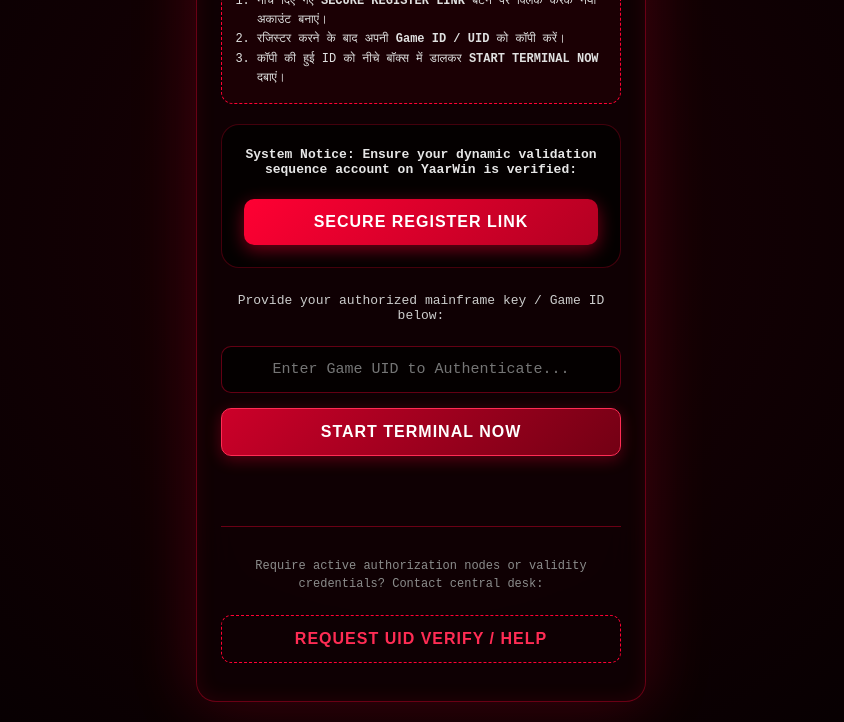
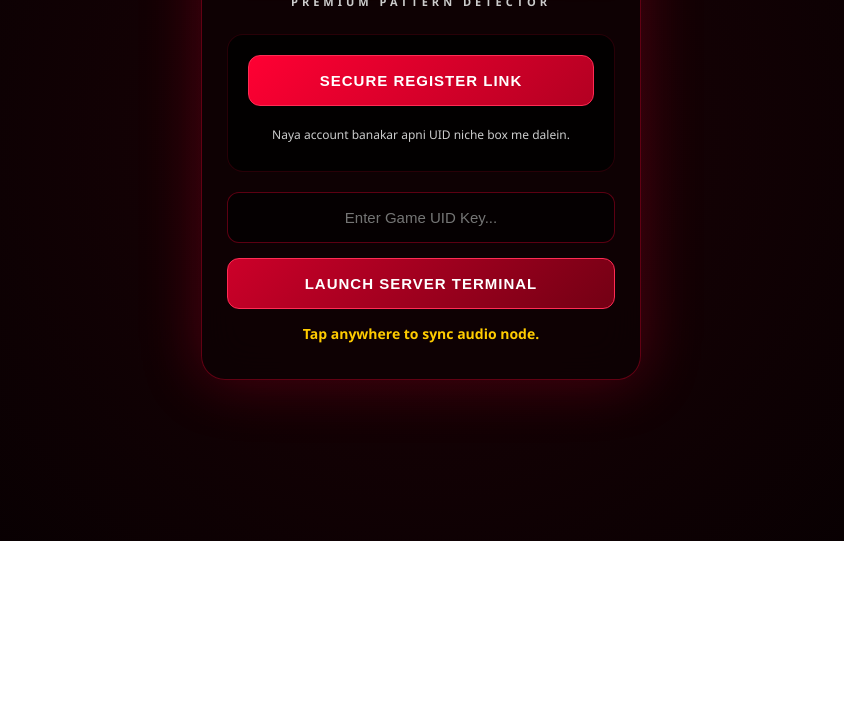
Before and after one commit to pjankushkumar-cmd/yaarwinwithhackii, a website: page public/index.html in a window 1280 px wide. Shown: the part 259-981 px from the top of the page, without its empty margins (219-1063 px from the left). After the commit the page ends 800 px from the top, so only its background shows below. Drawn offline with Linux system fonts and the light colour scheme.

Commit message:
Update index.html

```diff
--- a/public/index.html
+++ b/public/index.html
@@ -3,199 +3,168 @@
 <head>
     <meta charset="UTF-8">
     <meta name="viewport" content="width=device-width, initial-scale=1.0">
-    <link rel="stylesheet" href="style.css">
-    <title>Yaar Win with Hackii - Access Terminal</title>
+    <title>Yaar Win with Hackii - High-End Terminal</title>
     <style>
         :root {
-            --bg-dark-mainframe: #050001;
-            --bg-cyber-gradient: radial-gradient(circle at center, #1b0005 0%, #030001 100%);
-            --glass-card-matrix: rgba(15, 1, 4, 0.94);
-            --neon-red-mainframe: #ff0033;
-            --neon-glow-laser: #ff2c54;
-            --heavy-border-line: rgba(255, 0, 51, 0.38);
-            --text-high-contrast: #ffffff;
-            --text-secondary-dim: #cccccc;
+            --bg-dark: #030001;
+            --cyber-gradient: radial-gradient(circle at center, #1c0206 0%, #030001 100%);
+            --mainframe-card: rgba(14, 2, 4, 0.95);
+            --neon-red: #ff0033;
+            --neon-laser: #ff2c54;
+            --border-line: rgba(255, 0, 51, 0.35);
+            --text-main: #ffffff;
+            --text-dim: #cccccc;
         }
 
         body {
-            background: var(--bg-cyber-gradient);
-            color: var(--text-high-contrast);
-            font-family: 'Courier New', Courier, monospace, sans-serif;
+            background: var(--cyber-gradient);
+            color: var(--text-main);
+            font-family: 'Segoe UI', Roboto, Helvetica, sans-serif;
             margin: 0;
             padding: 0;
             display: flex;
-            flex-direction: column;
             min-height: 100vh;
             justify-content: center;
             align-items: center;
         }
 
         .container {
-            max-width: 450px;
+            max-width: 440px;
             width: 92%;
-            margin: 20px auto;
-            background: var(--glass-card-matrix);
-            padding: 38px 24px;
-            border-radius: 20px;
-            box-shadow: 0 0 65px rgba(255, 0, 51, 0.22), inset 0 0 20px rgba(255, 0, 51, 0.1);
-            border: 1px solid var(--heavy-border-line);
-            backdrop-filter: blur(22px);
+            background: var(--mainframe-card);
+            padding: 35px 25px;
+            border-radius: 24px;
+            box-shadow: 0 0 60px rgba(255, 0, 51, 0.25);
+            border: 1px solid var(--border-line);
+            backdrop-filter: blur(20px);
             box-sizing: border-box;
             text-align: center;
         }
 
         .hack-title {
-            font-size: 32px;
+            font-size: 30px;
             font-weight: 900;
-            margin: 4px 0;
-            letter-spacing: 3px;
-            text-transform: uppercase;
-            font-family: 'Segoe UI', Roboto, sans-serif;
+            margin: 5px 0;
+            letter-spacing: 2px;
+            color: var(--neon-red);
+            text-shadow: 0 0 25px rgba(255, 0, 51, 0.8);
         }
 
         .sub-title {
-            font-size: 12px;
-            letter-spacing: 5px;
+            font-size: 11px;
+            letter-spacing: 4px;
             text-transform: uppercase;
             margin-bottom: 25px;
-            color: var(--text-secondary-dim);
-            font-weight: 900;
+            color: var(--text-dim);
         }
 
-        /* New User Interactive Guide Box */
-        .guide-box {
-            background: rgba(255, 0, 51, 0.05);
-            border: 1px dashed var(--neon-red-mainframe);
-            border-radius: 12px;
-            padding: 15px;
+        .action-box {
+            background: rgba(0, 0, 0, 0.8);
+            padding: 20px;
+            border-radius: 16px;
             margin-bottom: 20px;
-            text-align: left;
-        }
-
-        .guide-box h4 {
-            margin: 0 0 8px 0;
-            color: var(--neon-glow-laser);
-            font-size: 14px;
-            text-transform: uppercase;
-            letter-spacing: 1px;
-        }
-
-        .guide-box ol {
-            margin: 0;
-            padding-left: 20px;
-            font-size: 12px;
-            color: #e0e0e0;
-            line-height: 1.6;
-        }
-
-        .notice-box {
-            background: rgba(5, 0, 1, 0.96);
-            padding: 22px;
-            border-radius: 18px;
-            margin-bottom: 25px;
-            border: 1px solid rgba(255, 0, 51, 0.25);
+            border: 1px solid rgba(255, 0, 51, 0.15);
         }
 
         input[type="text"] {
             width: 100%;
-            padding: 14px;
+            padding: 16px;
             margin-bottom: 15px;
-            background: rgba(0, 0, 0, 0.7);
-            border: 1px solid var(--heavy-border-line);
-            border-radius: 10px;
+            background: rgba(5, 1, 2, 0.9);
+            border: 1px solid var(--border-line);
+            border-radius: 12px;
             color: #fff;
-            font-family: monospace;
             box-sizing: border-box;
             text-align: center;
+            font-size: 15px;
             outline: none;
+            transition: all 0.3s ease;
         }
 
         input[type="text"]:focus {
-            border-color: var(--neon-glow-laser);
-            box-shadow: 0 0 12px rgba(255, 0, 51, 0.4);
+            border-color: var(--neon-laser);
+            box-shadow: 0 0 15px rgba(255, 0, 51, 0.4);
         }
 
         button {
             width: 100%;
-            padding: 14px;
+            padding: 16px;
             background: linear-gradient(135deg, #cc0029, #730014);
-            border: 1px solid var(--neon-glow-laser);
+            border: 1px solid var(--neon-laser);
             color: #fff;
             font-weight: bold;
-            border-radius: 10px;
+            font-size: 15px;
+            border-radius: 12px;
             cursor: pointer;
             letter-spacing: 1px;
-            box-shadow: 0 4px 15px rgba(255, 0, 51, 0.3);
             transition: all 0.3s ease;
         }
 
         button:hover {
             background: linear-gradient(135deg, #ff0033, #99001a);
-            box-shadow: 0 6px 20px rgba(255, 0, 51, 0.5);
+            box-shadow: 0 0 20px rgba(255, 0, 51, 0.6);
         }
 
         .btn-reg {
-            background: linear-gradient(135deg, #ff0033, #b30022) !important;
-            box-shadow: 0 5px 18px rgba(255, 0, 51, 0.45) !important;
-            border: none !important;
-            margin-top: 8px;
+            background: linear-gradient(135deg, #ff0033, #b30022);
+            margin-bottom: 12px;
         }
 
-        .btn-tg {
-            background: transparent !important;
-            border: 1px dashed var(--neon-red-mainframe) !important;
-            color: var(--neon-glow-laser) !important;
-            box-shadow: none !important;
-            margin-top: 10px;
-        }
-
-        .btn-tg:hover {
-            background: rgba(255, 0, 51, 0.1) !important;
+        .msg-display {
+            margin-top: 15px;
+            font-size: 14px;
+            font-weight: 700;
+            color: #ffcc00;
+            min-height: 20px;
         }
     </style>
 </head>
 <body>
-    <div class="container">
-        <h1 class="hack-title" style="color: var(--neon-red-mainframe); text-shadow: 0 0 30px rgba(255,0,51,0.85);">⚡YAAR WIN WITH HACKII ⚡</h1>
-        <h2 class="sub-title">DEEP PATTERN DETECTION MAINFRAME</h2>
 
-        <!-- New Member Dedicated Step Guide Panel -->
-        <div class="guide-box">
-            <h4>💡 NEW USER GUIDE (पढ़ें और सीखें):</h4>
-            <ol>
-                <li>नीचे दिए गए <strong>SECURE REGISTER LINK</strong> बटन पर क्लिक करके नया अकाउंट बनाएं।</li>
-                <li>रजिस्टर करने के बाद अपनी <strong>Game ID / UID</strong> को कॉपी करें।</li>
-                <li>कॉपी की हुई ID को नीचे बॉक्स में डालकर <strong>START TERMINAL NOW</strong> दबाएं।</li>
-            </ol>
+    <div class="container" onclick="playWelcomeVoice()">
+        <h1 class="hack-title">YAAR WIN MAINFRAME</h1>
+        <h2 class="sub-title">PREMIUM PATTERN DETECTOR</h2>
+
+        <div class="action-box">
+            <button class="btn-reg" onclick="window.location.href='https://4yaarwin.com/#/register?invitationCode=18426755757'">SECURE REGISTER LINK</button>
+            <p style="font-size: 12px; color: var(--text-dim); margin: 8px 0;">Naya account banakar apni UID niche box me dalein.</p>
         </div>
 
-        <div class="notice-box">
-            <p style="font-size: 13px; color: #fff; margin: 0 0 14px 0; font-weight: 600; opacity: 0.9;">System Notice: Ensure your dynamic validation sequence account on YaarWin is verified:</p>
-            <button class="btn-reg" onclick="window.location.href='https://4yaarwin.com/#/register?invitationCode=18426755757'">SECURE REGISTER LINK</button>
-        </div>
+        <input type="text" id="uidInput" placeholder="Enter Game UID Key...">
+        <button onclick="verifyUID()">LAUNCH SERVER TERMINAL</button>
 
-        <p style="font-size: 13px; color: var(--text-secondary-dim); margin-bottom: 8px;">Provide your authorized mainframe key / Game ID below:</p>
-        <input type="text" id="uidInput" placeholder="Enter Game UID to Authenticate...">
-        <button onclick="verifyUID()">START TERMINAL NOW</button>
-
-        <div id="msgBox" style="margin-top: 20px; font-size: 14px; font-weight: 600; min-height: 20px;"></div>
-
-        <hr style="border: 0; border-top: 1px solid var(--heavy-border-line); margin: 30px 0;">
-        <p style="font-size: 12px; color: #8c8c8c; line-height: 1.5;">Require active authorization nodes or validity credentials? Contact central desk:</p>
-        <button class="btn-tg" onclick="window.location.href='https://t.me/hackii_sureshote'">REQUEST UID VERIFY / HELP</button>
+        <div id="msgBox" class="msg-display">Tap anywhere to sync audio node.</div>
     </div>
 
     <script>
+        let voicePlayed = false;
+
+        // Link tap or interaction standard male AI voice logic
+        function playWelcomeVoice() {
+            if (voicePlayed) return;
+
+            const text = "HACKII yaar win panel me apka swagat hai. Kripya apni new yaar win ki id box me dalker panel ko open kare";
+            const utterance = new SpeechSynthesisUtterance(text);
+
+            // Fetching systems high quality male voice profiles
+            const voices = window.speechSynthesis.getVoices();
+            const maleVoice = voices.find(voice => voice.name.toLowerCase().includes('google hindi') || voice.name.toLowerCase().includes('male'));
+
+            if (maleVoice) utterance.voice = maleVoice;
+            utterance.rate = 0.95;
+            utterance.pitch = 1.0;
+
+            window.speechSynthesis.speak(utterance);
+            voicePlayed = true;
+            document.getElementById('msgBox').innerText = "Audio Stream Operational.";
+        }
+
         async function verifyUID() {
             const uid = document.getElementById('uidInput').value.trim();
             const msgBox = document.getElementById('msgBox');
 
-            // If new user clicks start without entering details, show user friendly custom guidelines alert
             if(!uid) {
-                alert("🔴 ATTENTION NEW MEMBER!\n\n1. Sabse pehle upar 'SECURE REGISTER LINK' par click karke register karein.\n2. Register karke apni game ki new ID yahan box me dalein.\n3. Agar aapne new ID nahi banayi hai ya koi problem aa rahi hai, toh neeche diye gaye Telegram link par click karke message karein!");
-
-                msgBox.innerText = "Error: Please register and enter your Game ID / UID!";
-                msgBox.style.color = "var(--neon-glow-laser)";
+                msgBox.innerText = "Error: Input box cannot be empty!";
                 return;
             }
 
@@ -211,15 +180,17 @@
                     localStorage.setItem('user_uid', uid);
                     window.location.href = 'dashboard.html';
                 } else {
-                    // Friendly message if key is not yet active or dynamic check fails
-                    msgBox.innerText = data.message + " | New ID? Please message on Telegram.";
-                    msgBox.style.color = "var(--neon-glow-laser)";
+                    // Custom verification notice prompt rule injected here
+                    msgBox.innerText = "HACKII bhai se uid verification karbou";
+                    msgBox.style.color = "var(--neon-laser)";
                 }
             } catch (err) {
-                msgBox.innerText = "Network channel timeout. Re-establishing connection...";
-                msgBox.style.color = "var(--neon-glow-laser)";
+                msgBox.innerText = "Network transmission error.";
             }
         }
+
+        // Pre-load voices matrix
+        window.speechSynthesis.onvoiceschanged = () => { window.speechSynthesis.getVoices(); };
     </script>
 </body>
 </html>
```
